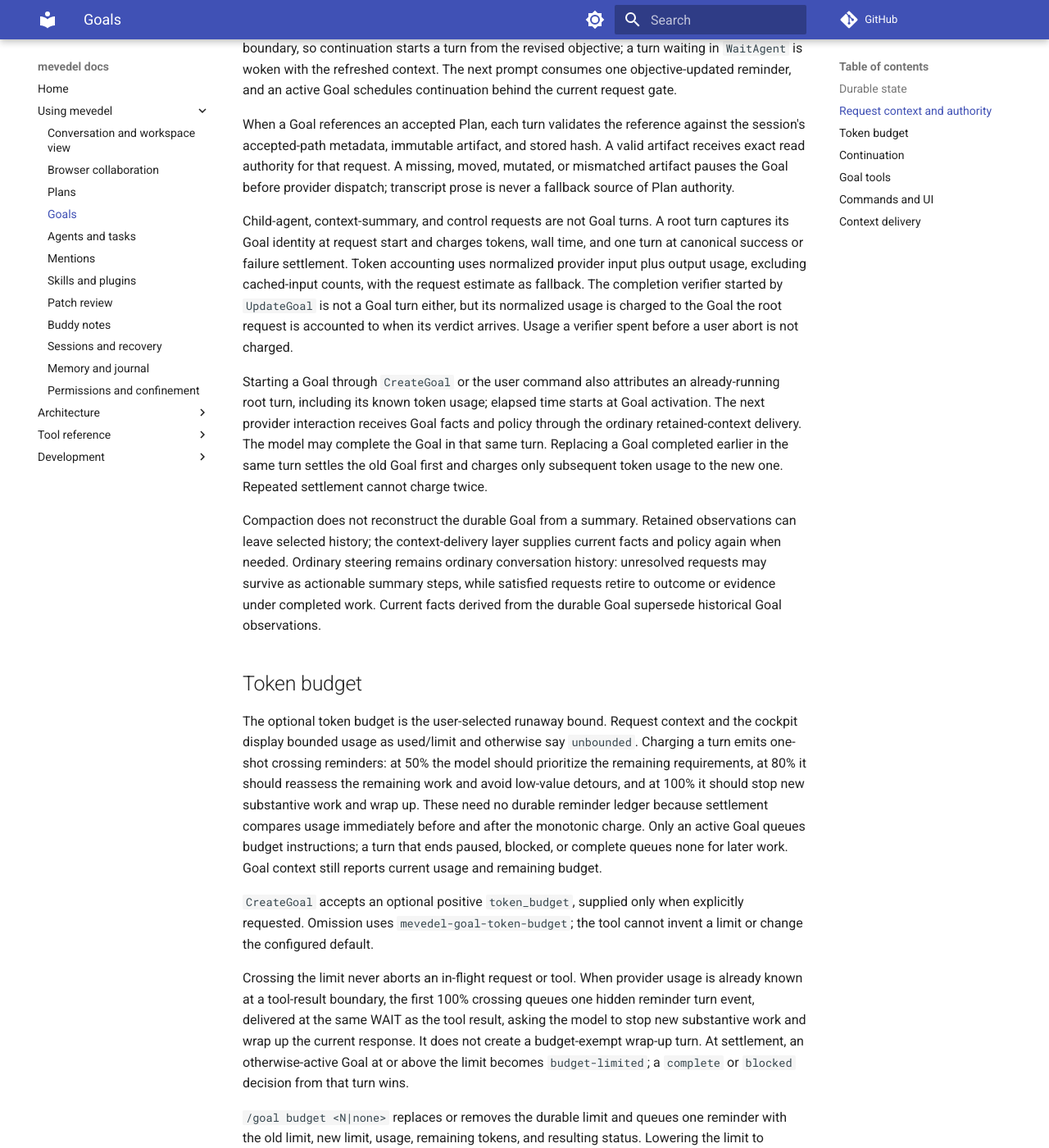
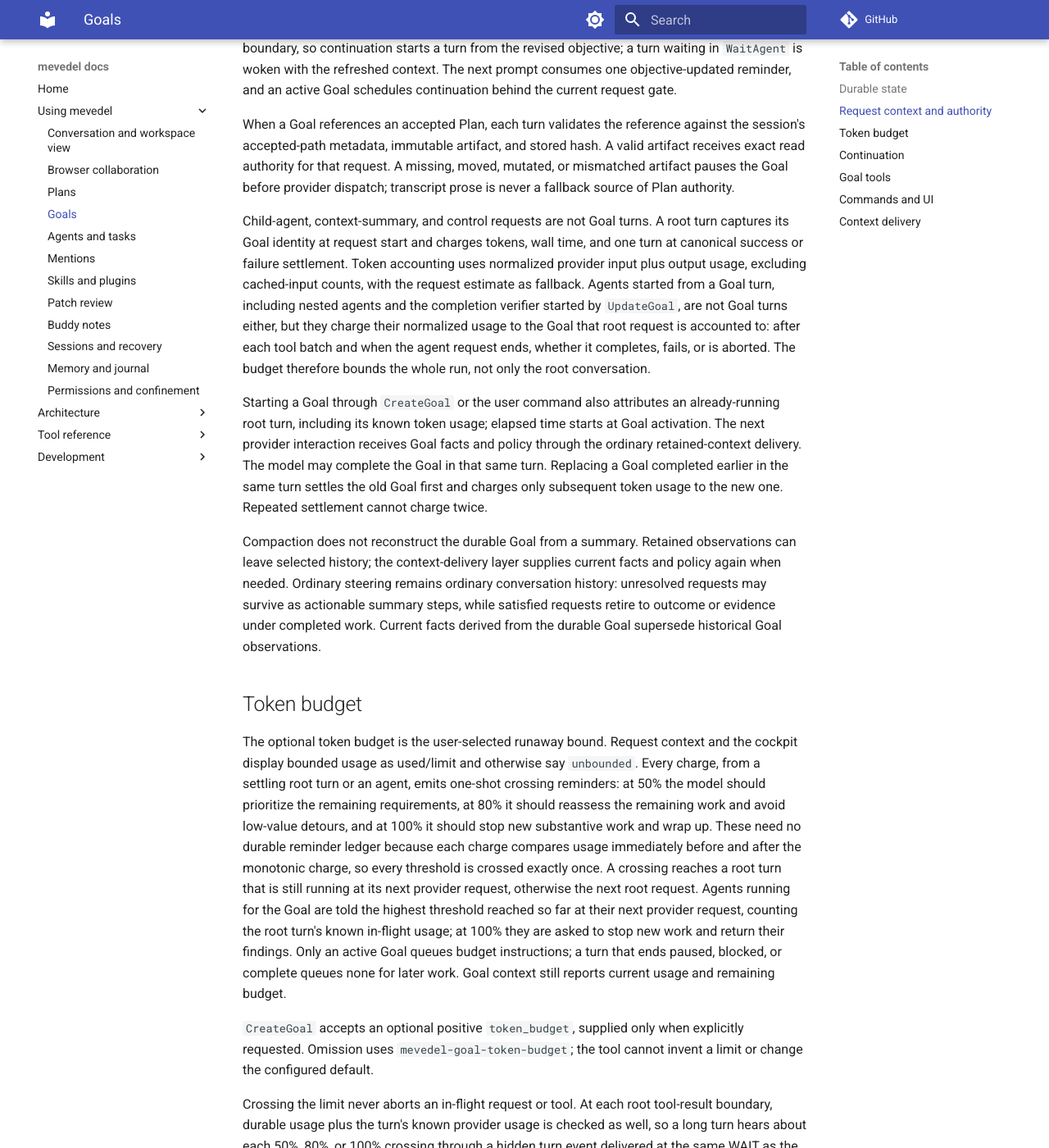
Before and after one commit to FrauH0lle/mevedel, an MkDocs documentation site: the page built from docs/goals.md, in a window 1280 px wide and 1400 px high, scrolled down 2081 px. Shown: the whole window at 82% size. Built offline with MkDocs 1.6.1 and Material for MkDocs 9.7.7, drawn with Linux system fonts in a browser that asks for light colours; comment, search, counter and statistics services are not loaded; some of the changed text lies outside the part shown.

Commit message:
feat(goal): Charge agent usage to the Goal budget and share its crossings
Only the root conversation and the completion verifier counted toward a
Goal's token budget; every other agent a Goal started ran outside it.
In one September 2026 session agents carried about a quarter of the
prompt volume.  Budget crossings were also computed only when a root
turn settled, so a long turn heard just the 100% warning, and agents
heard none.

* mevedel-agents.el (mevedel-agent-invocation): Add goal-fsm.

* mevedel-agent-runtime.el (mevedel-agent-runtime-dispatch): Record the
Goal-charged root request, inherited by nested agents.

* mevedel-goal.el (mevedel-goal-accounting-fsm)
(mevedel-goal-charge-agent-progress, mevedel-goal-agent-budget-notice)
(mevedel-goal--budget-crossing-body, mevedel-goal--budget-event-key):
New.
(mevedel-goal--emit-budget-crossings): Deliver a crossing to a running
root turn at its next request instead of waiting for the next turn.
(mevedel-goal-tool-result-budget-warnings): Rename from the singular;
report every newly crossed 50/80/100% threshold, not only 100%.

* mevedel-agent-exec.el (mevedel-agent-exec--handle-wait-goal-budget):
New.  Stage the agent's budget notice.
(mevedel-agent-exec--handlers): Charge agent usage after each tool batch
and at DONE, ABRT, and ERRS.

* mevedel-pipeline.el (mevedel-pipeline--step-goal-budget-warning):
Queue every returned warning.

* mevedel-tool-goal.el (mevedel-tool-goal--handle-update): Drop the
verifier's separate charge; it is charged as an agent, including usage
spent before an abort.

* docs/goals.md, docs/agents.md, docs/reminders.md: Update.

* test/test-mevedel-goal.el, test/test-mevedel-agent-exec.el,
test/test-mevedel-agent-runtime.el, test/test-mevedel-pipeline.el,
test/test-mevedel-tool-goal.el: Cover agent charging, crossings,
notices, and the dispatch link.

```diff
--- a/docs/goals.md
+++ b/docs/goals.md
@@ -99,10 +99,12 @@ Child-agent, context-summary, and control requests are not Goal turns. A root tu
 captures its Goal identity at request start and charges tokens, wall time, and
 one turn at canonical success or failure settlement. Token accounting uses
 normalized provider input plus output usage, excluding cached-input counts,
-with the request estimate as fallback. The completion verifier started by
-`UpdateGoal` is not a Goal turn either, but its normalized usage is charged to
-the Goal the root request is accounted to when its verdict arrives. Usage a
-verifier spent before a user abort is not charged.
+with the request estimate as fallback. Agents started from a Goal turn,
+including nested agents and the completion verifier started by `UpdateGoal`,
+are not Goal turns either, but they charge their normalized usage to the Goal
+that root request is accounted to: after each tool batch and when the agent
+request ends, whether it completes, fails, or is aborted. The budget therefore
+bounds the whole run, not only the root conversation.
 
 Starting a Goal through `CreateGoal` or the user command also attributes an
 already-running root turn, including its known token usage; elapsed time starts
@@ -124,11 +126,17 @@ observations.
 
 The optional token budget is the user-selected runaway bound. Request context
 and the cockpit display bounded usage as used/limit and otherwise say
-`unbounded`. Charging a turn emits one-shot crossing reminders: at 50% the
-model should prioritize the remaining requirements, at 80% it should reassess
-the remaining work and avoid low-value detours, and at 100% it should stop new
-substantive work and wrap up. These need no durable reminder ledger because
-settlement compares usage immediately before and after the monotonic charge.
+`unbounded`. Every charge, from a settling root turn or an agent, emits
+one-shot crossing reminders: at 50% the model should prioritize the remaining
+requirements, at 80% it should reassess the remaining work and avoid low-value
+detours, and at 100% it should stop new substantive work and wrap up. These
+need no durable reminder ledger because each charge compares usage immediately
+before and after the monotonic charge, so every threshold is crossed exactly
+once. A crossing reaches a root turn that is still running at its next
+provider request, otherwise the next root request. Agents running for the
+Goal are told the highest threshold reached so far at their next provider
+request, counting the root turn's known in-flight usage; at 100% they are
+asked to stop new work and return their findings.
 Only an active Goal queues budget instructions; a turn that ends paused,
 blocked, or complete queues none for later work. Goal context still reports
 current usage and remaining budget.
@@ -137,11 +145,12 @@ current usage and remaining budget.
 explicitly requested. Omission uses `mevedel-goal-token-budget`; the tool cannot
 invent a limit or change the configured default.
 
-Crossing the limit never aborts an in-flight request or tool. When provider
-usage is already known at a tool-result boundary, the first 100% crossing
-queues one hidden reminder turn event, delivered at the same WAIT as the tool
-result, asking the model to stop new substantive work and wrap up the current
-response. It does not create a budget-exempt wrap-up turn. At
+Crossing the limit never aborts an in-flight request or tool. At each root
+tool-result boundary, durable usage plus the turn's known provider usage is
+checked as well, so a long turn hears about each 50%, 80%, or 100% crossing
+through a hidden turn event delivered at the same WAIT as the tool result. The
+100% reminder asks the model to stop new substantive work and wrap up the
+current response. It does not create a budget-exempt wrap-up turn. At
 settlement, an otherwise-active Goal at or above the limit becomes
 `budget-limited`; a `complete` or `blocked` decision from that turn wins.
 
```
Also changed, not shown: docs/agents.md (+4 -3 lines), docs/reminders.md (+9 -6 lines), 11 other files.
